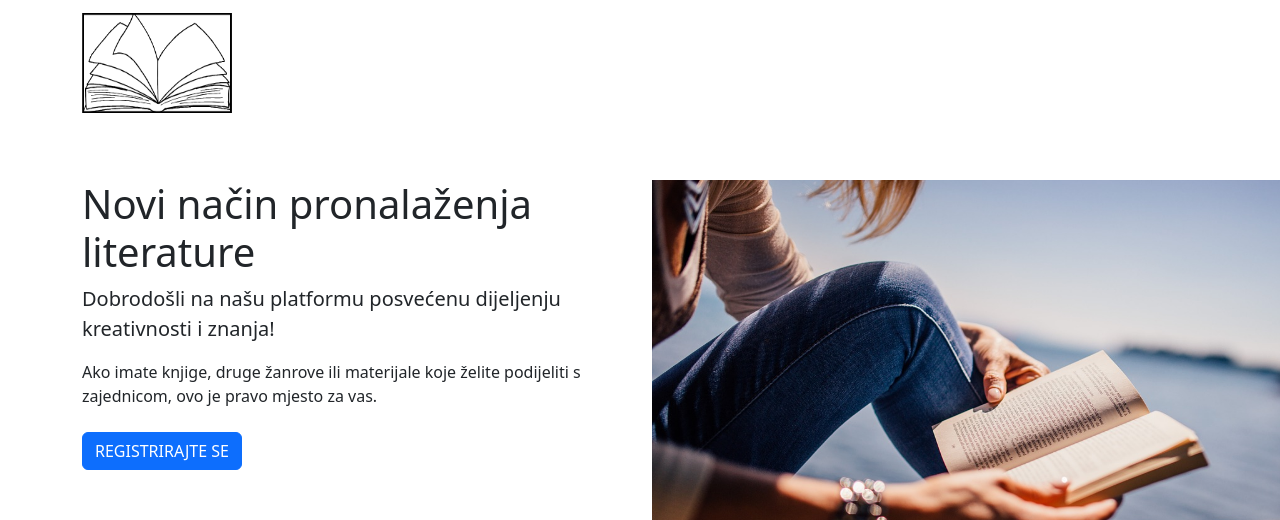
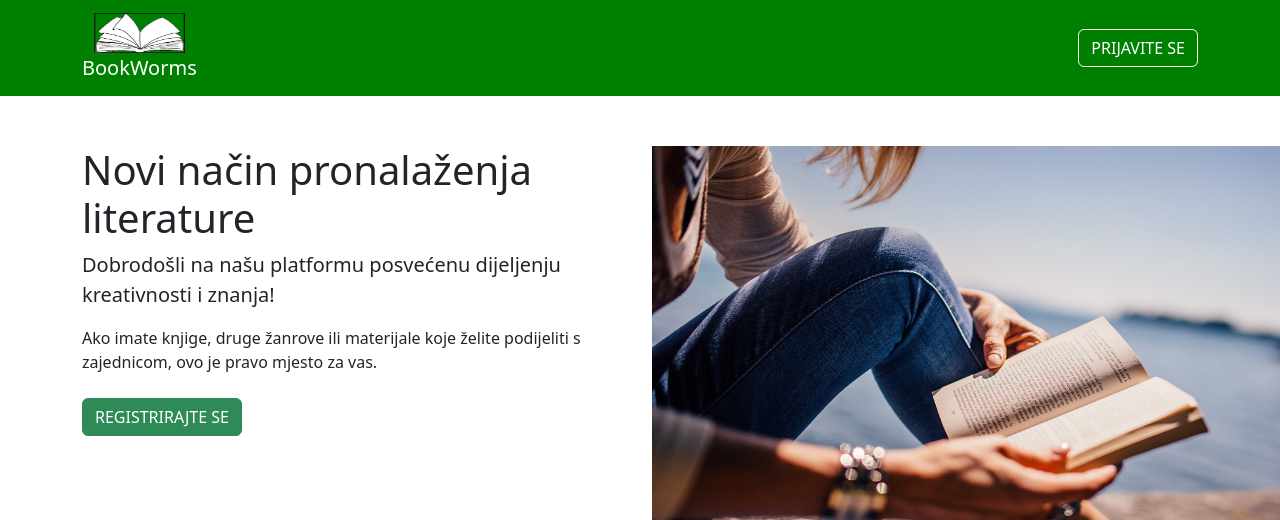
Before and after one commit to LidijaW/BookWorms-frontend, a Vue app: page /home in a window 1280 px wide. Shown: the top 520 px of the page. Built offline with nearby package versions, Linux system fonts and the light colour scheme.

Commit message:
Editirianje userpost.vue p1

```diff
--- a/src/components/FeatureSection.vue
+++ b/src/components/FeatureSection.vue
@@ -1,5 +1,5 @@
 <template>
-    <div class="container my-5">
+  <div class="container my-5 bg-light-gray rounded">
     <div class="row bg-light-mint p-4 rounded">
       <div class="col-md-7">
         <h2 class="featurette-heading">{{ title }}</h2>
@@ -23,3 +23,18 @@
   }
 }
 </script>
+
+<style scoped>
+
+.bg-light-gray {
+  background-color: rgba(191, 191, 191, 0.559);
+  border-radius: 15px;
+}
+
+
+.img-fluid {
+  border-radius: 15px;
+}
+
+
+</style>
--- a/src/components/HeaderComponent.vue
+++ b/src/components/HeaderComponent.vue
@@ -1,8 +1,8 @@
 <template>
-  <nav class="navbar navbar-expand-lg navbar-dark" style="background-color: var(--primary-green);">
+  <nav class="navbar navbar-expand-lg navbar-dark" style="background-color: green;">
     <div class="container">
       <a class="navbar-brand" href="#">
-        <img :src="logoSrc" alt="BookWorms" width="150" height="100" class="d-inline-block align-top">
+        <img :src="logoSrc" alt="BookWorms" width="70" height="40" class="container d-flex align-items-start">
         BookWorms
       </a>
       <button class="btn btn-outline-light ml-auto">PRIJAVITE SE</button>
@@ -14,9 +14,10 @@ export default {
   name: 'HeaderComponent',
   data() {
     return {
-      logoSrc: require('@/assets/logo1.png') // Ovdje koristite require za slike
+      logoSrc: require('@/assets/logo1.png'),
     }
   }
+
 }
 </script>
 
@@ -30,13 +31,13 @@ export default {
 }
 
 .btn-outline-light {
-  color: #fff;
-  border-color: #fff;
+  color: #ffffff;
+  border-color: #ffffff;
 }
 
 .btn-outline-light:hover {
   color: #2E8B57;
   background-color: #fff;
-  border-color: #fff;
+  border-color: #2E8B57;
 }
 </style>
--- a/src/components/HeroComponent.vue
+++ b/src/components/HeroComponent.vue
@@ -1,5 +1,5 @@
 <template>
-    <section class="jumbotron text-left bg-light-mint">
+  <section class="jumbotron text-left bg-light-mint" style="background-color: ;">
     <div class="container">
       <div class="row">
         <div class="col-md-6">
@@ -23,3 +23,17 @@
   name: 'HeroComponent'
 }
 </script>
+
+<style scoped>
+.btn-primary {
+  background-color: #2E8B57;
+  color: #ffffff;
+  border-color: #2E8B57;
+}
+
+.btn-primary:hover {
+  background-color: #ffffff;
+  color: #2E8B57;
+  border-color: #2E8B57;
+}
+</style>
--- a/src/views/HomeView.vue
+++ b/src/views/HomeView.vue
@@ -1,12 +1,6 @@
 <template>
   <div>
-    <!-- Directly added Header content for testing -->
-    <nav class="navbar navbar-expand-lg navbar-dark" style="background-color: var(--primary-green);">
-      <div class="container">
-
-        <button class="btn btn-outline-light ml-auto">PRIJAVITE SE</button>
-      </div>
-    </nav>
+    <div style="height: 50px;"></div>
 
     <!-- Hero Section -->
     <HeroComponent />
```
Also changed, not shown: 1 other file (tests, documents, lock files or other folders). Lines whose indentation alone changed are shown as unchanged.
